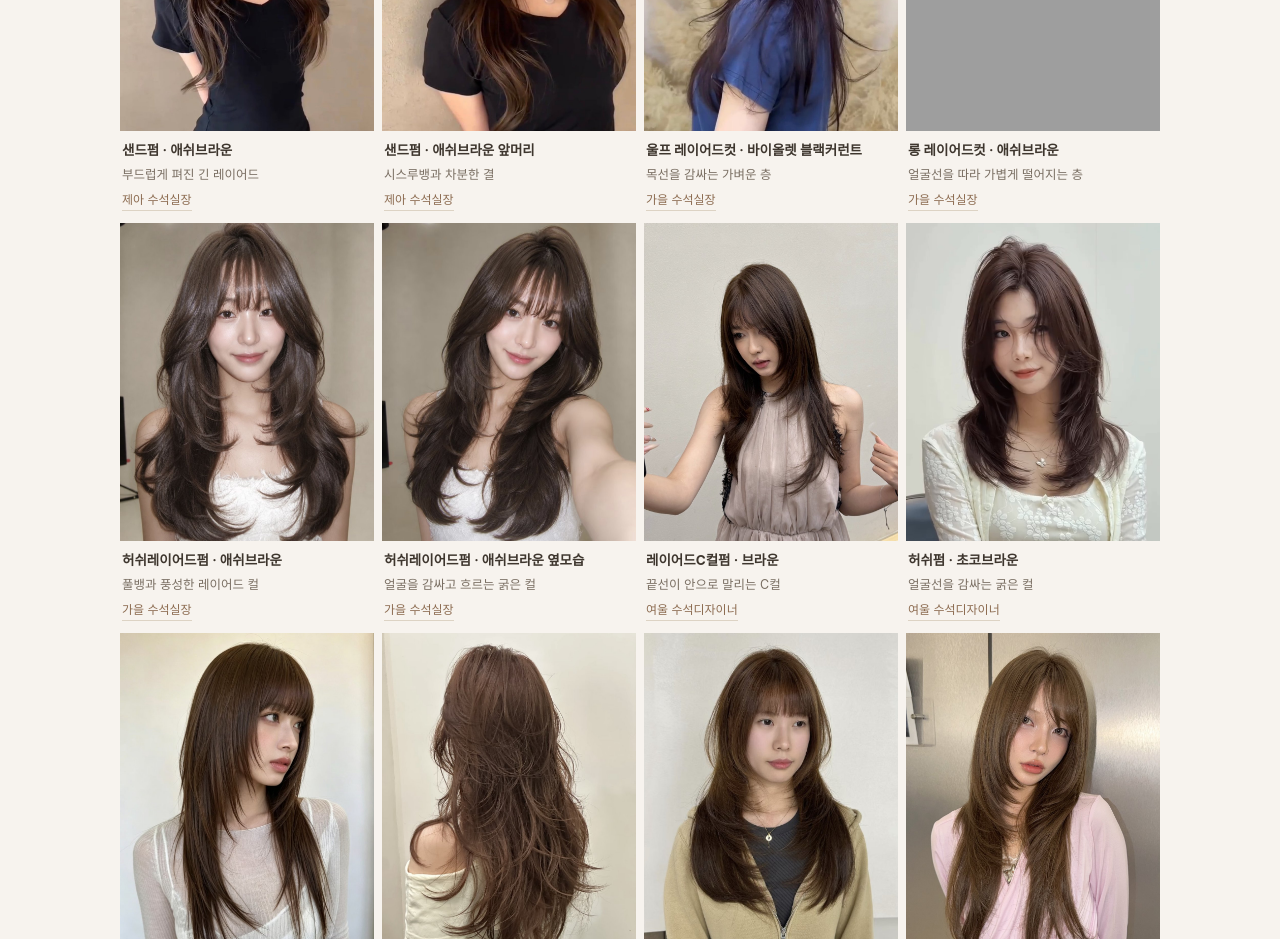
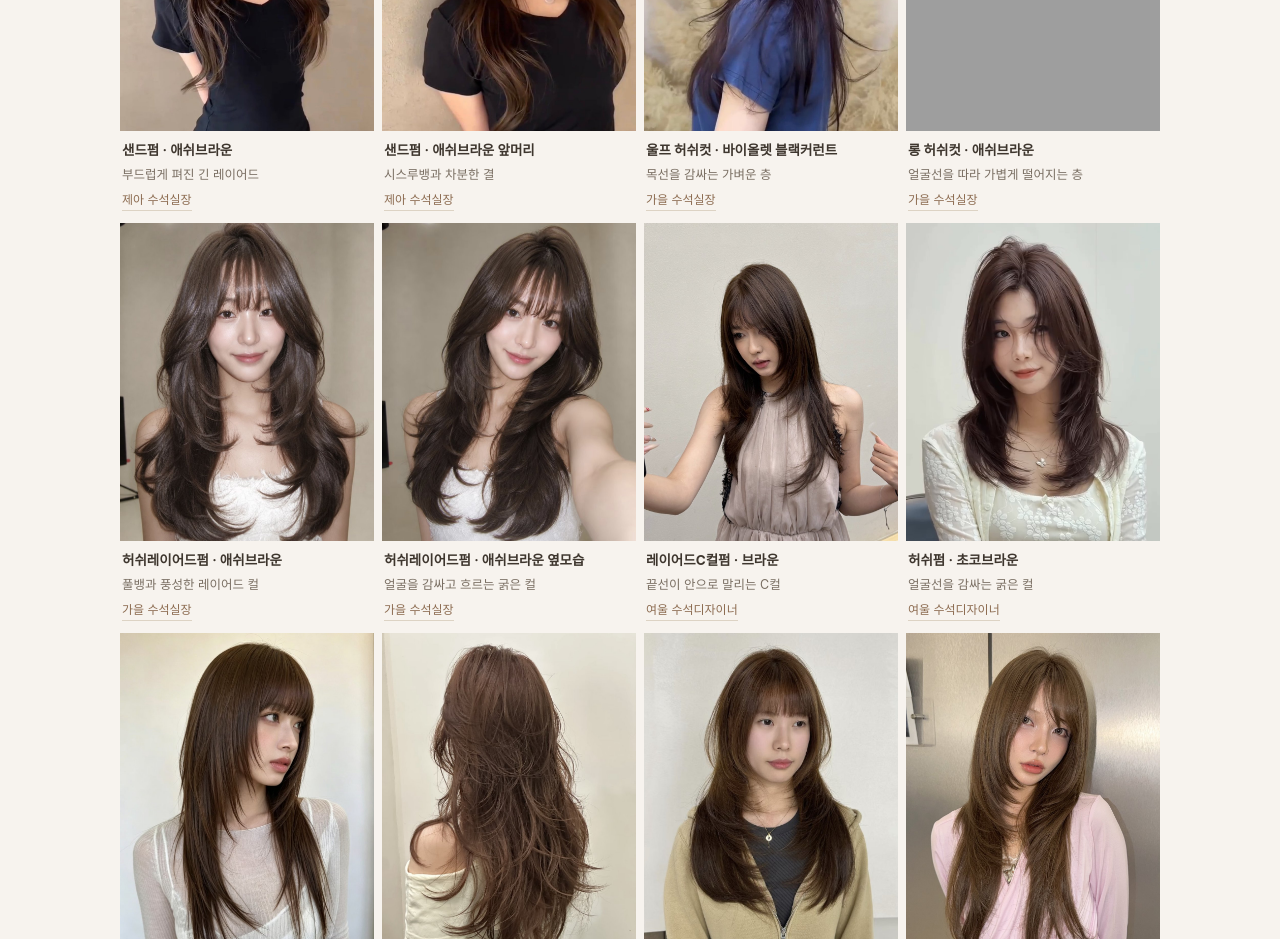
Before and after one commit to sunyoung76561-spec/riahn-anyang, a plain HTML site: page color/index.html in a window 1280 px wide. Shown: the part 5660-6599 px from the top of the page. Drawn offline with Linux system fonts and the light colour scheme; grey boxes are pictures that could not be loaded.

Commit message:
염색 페이지: 허쉬컷 이름 수정

```diff
--- a/color/index.html
+++ b/color/index.html
@@ -484,8 +484,8 @@
       <figure><img class="sty" src="../images/styles/je-sand-bang.jpg" alt="안양 미용실 리안헤어 안양일번가점 샌드펌 · 웜브라운 - 제아 수석실장" width="1000" height="1291" loading="lazy"><figcaption><b>샌드펌 · 웜브라운</b>매끈한 결에 풀뱅<a class="by" href="../designers/#jea">제아 수석실장</a></figcaption></figure>
       <figure><img class="sty" src="../images/styles/je-sand-ash.jpg" alt="안양 미용실 리안헤어 안양일번가점 샌드펌 · 애쉬브라운 - 제아 수석실장" width="1000" height="1522" loading="lazy"><figcaption><b>샌드펌 · 애쉬브라운</b>부드럽게 펴진 긴 레이어드<a class="by" href="../designers/#jea">제아 수석실장</a></figcaption></figure>
       <figure><img class="sty" src="../images/styles/je-sand-ash2.jpg" alt="안양 미용실 리안헤어 안양일번가점 샌드펌 · 애쉬브라운 앞머리 - 제아 수석실장" width="1000" height="1480" loading="lazy"><figcaption><b>샌드펌 · 애쉬브라운 앞머리</b>시스루뱅과 차분한 결<a class="by" href="../designers/#jea">제아 수석실장</a></figcaption></figure>
-      <figure><img class="sty" src="../images/styles/g-wolf-black.jpg" alt="안양 미용실 리안헤어 안양일번가점 울프 레이어드컷 · 바이올렛 블랙커런트 - 가을 수석실장" width="1000" height="1525" loading="lazy"><figcaption><b>울프 레이어드컷 · 바이올렛 블랙커런트</b>목선을 감싸는 가벼운 층<a class="by" href="../designers/#gaeul">가을 수석실장</a></figcaption></figure>
-      <figure><img class="sty" src="../images/styles/g-ash-layered.jpg" alt="안양 미용실 리안헤어 안양일번가점 롱 레이어드컷 · 애쉬브라운 - 가을 수석실장" width="1000" height="1761" loading="lazy"><figcaption><b>롱 레이어드컷 · 애쉬브라운</b>얼굴선을 따라 가볍게 떨어지는 층<a class="by" href="../designers/#gaeul">가을 수석실장</a></figcaption></figure>
+      <figure><img class="sty" src="../images/styles/g-wolf-black.jpg" alt="안양 미용실 리안헤어 안양일번가점 울프 허쉬컷 · 바이올렛 블랙커런트 - 가을 수석실장" width="1000" height="1525" loading="lazy"><figcaption><b>울프 허쉬컷 · 바이올렛 블랙커런트</b>목선을 감싸는 가벼운 층<a class="by" href="../designers/#gaeul">가을 수석실장</a></figcaption></figure>
+      <figure><img class="sty" src="../images/styles/g-ash-layered.jpg" alt="안양 미용실 리안헤어 안양일번가점 롱 허쉬컷 · 애쉬브라운 - 가을 수석실장" width="1000" height="1761" loading="lazy"><figcaption><b>롱 허쉬컷 · 애쉬브라운</b>얼굴선을 따라 가볍게 떨어지는 층<a class="by" href="../designers/#gaeul">가을 수석실장</a></figcaption></figure>
       <figure><img class="sty" src="../images/styles/g-hl-ash.jpg" alt="안양 미용실 리안헤어 안양일번가점 허쉬레이어드펌 · 애쉬브라운 - 가을 수석실장" width="1000" height="1319" loading="lazy"><figcaption><b>허쉬레이어드펌 · 애쉬브라운</b>풀뱅과 풍성한 레이어드 컬<a class="by" href="../designers/#gaeul">가을 수석실장</a></figcaption></figure>
       <figure><img class="sty" src="../images/styles/g-hl-ash2.jpg" alt="안양 미용실 리안헤어 안양일번가점 허쉬레이어드펌 · 애쉬브라운 옆모습 - 가을 수석실장" width="1000" height="1321" loading="lazy"><figcaption><b>허쉬레이어드펌 · 애쉬브라운 옆모습</b>얼굴을 감싸고 흐르는 굵은 컬<a class="by" href="../designers/#gaeul">가을 수석실장</a></figcaption></figure>
       <figure><img class="sty" src="../images/styles/y-sidebang-brown.jpg" alt="안양 미용실 리안헤어 안양일번가점 레이어드C컬펌 · 브라운 - 여울 수석디자이너" width="1000" height="1181" loading="lazy"><figcaption><b>레이어드C컬펌 · 브라운</b>끝선이 안으로 말리는 C컬<a class="by" href="../designers/#yeoul">여울 수석디자이너</a></figcaption></figure>
```
